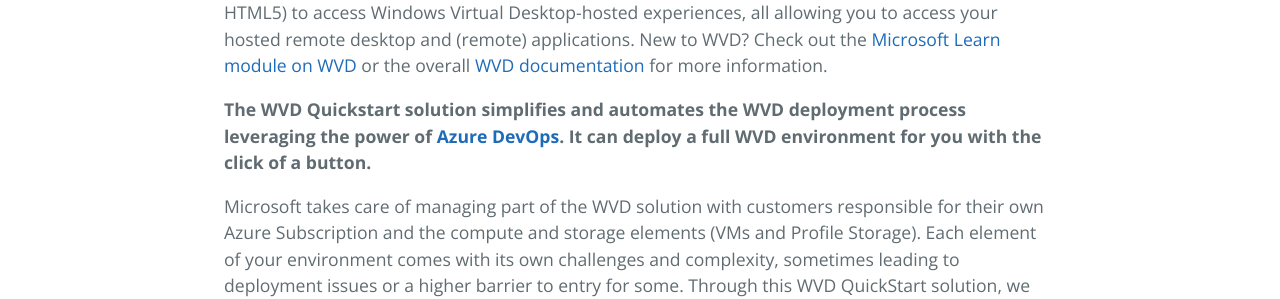
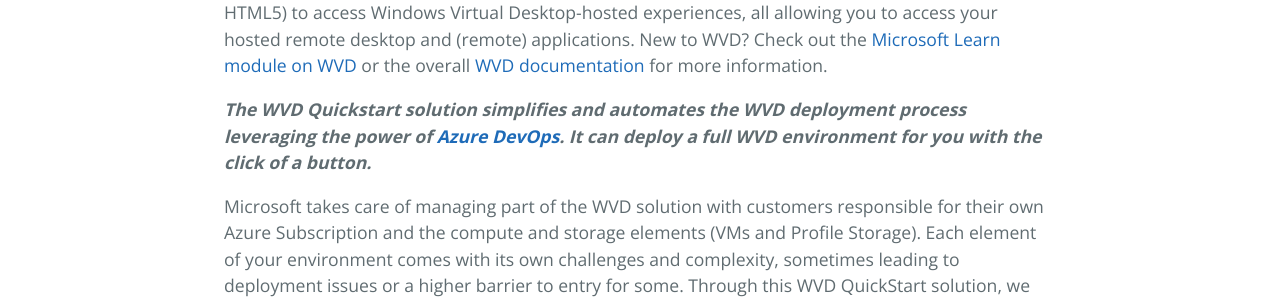
Before and after one commit to samvdjagt/wvdquickstart, a Jekyll site: the page built from index.md, in a window 1280 px wide. Shown: the part 505-804 px from the top of the page. Built offline with Jekyll 4.4.1, drawn with Linux system fonts in a browser that asks for light colours.

Commit message:
italicize

```diff
--- a/index.md
+++ b/index.md
@@ -8,7 +8,7 @@
 
 Windows Virtual Desktop (WVD) is a desktop and app virtualization service that runs on Microsoft Azure. Windows Virtual Desktop can be accessed from many client devices with applications for Windows, MacOS, iOS, Android, and Linux. You can also use most modern browsers (that support HTML5) to access Windows Virtual Desktop-hosted experiences, all allowing you to access your hosted remote desktop and (remote) applications. New to WVD? Check out the <a href="https://docs.microsoft.com/en-us/learn/paths/m365-wvd/" target="_blank">Microsoft Learn module on WVD</a> or the overall <a href="https://aka.ms/wvddocs" target="_blank">WVD documentation</a> for more information.
 
-<b>The WVD Quickstart solution simplifies and automates the WVD deployment process leveraging the power of <a href="https://dev.azure.com" target="_blank">Azure DevOps</a>. It can deploy a full WVD environment for you with the click of a button.</b>
+*<b>The WVD Quickstart solution simplifies and automates the WVD deployment process leveraging the power of <a href="https://dev.azure.com" target="_blank">Azure DevOps</a>. It can deploy a full WVD environment for you with the click of a button.</b>*
 
 Microsoft takes care of managing part of the WVD solution with customers responsible for their own Azure Subscription and the compute and storage elements (VMs and Profile Storage). Each element of your environment comes with its own challenges and complexity, sometimes leading to deployment issues or a higher barrier to entry for some. Through this WVD QuickStart solution, we have taken much of the complexity away, simplifying and automating the deployment process leveraging the power of <a href="https://dev.azure.com" target="_blank">Azure DevOps</a>, making the platform more accessible to all skill levels. As a WVD-centric end-to-end solution, the QuickStart addresses potential blockers or pain points, empowering IT professionals to get started with WVD in a matter of clicks.
 
```
